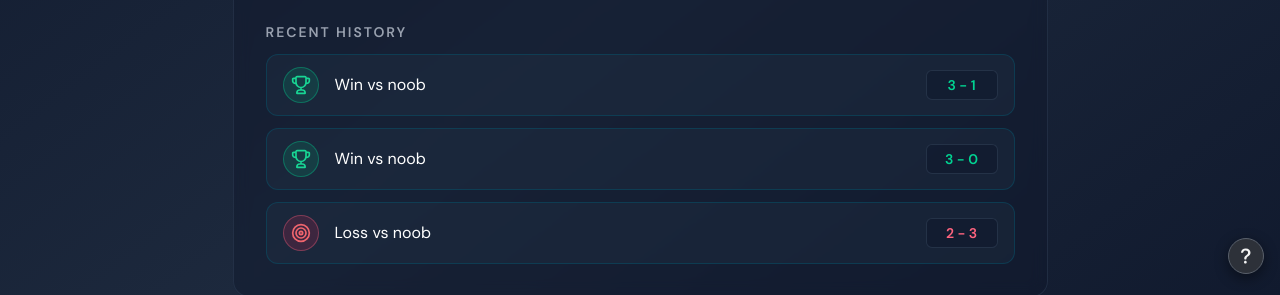
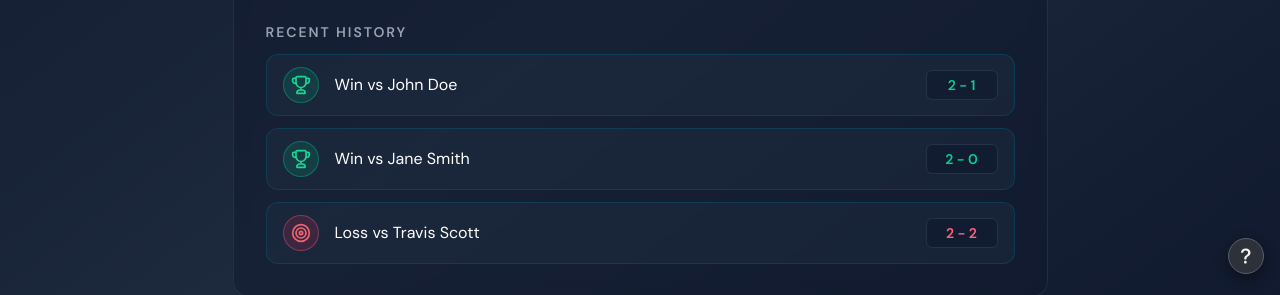
Before and after one commit to transcendence4two/Transcendence, a React (Vite) app in the folder frontend/: page /profile in a window 1280 px wide. Shown: the part 510-805 px from the top of the page. Built offline with nearby package versions, Linux system fonts and the light colour scheme; no server answers; sample sign-in values are in the browser's storage.

Commit message:
chore(frontend): refresh fallback match history sample names

```diff
--- a/frontend/src/components/profile/MatchHistory.tsx
+++ b/frontend/src/components/profile/MatchHistory.tsx
@@ -17,17 +17,17 @@ type MatchHistoryProps = {
 const fallbackMatches: MatchHistoryItem[] = [
   {
     result: "win",
-    opponent: { username: "noob", score: 1 },
-    player: { score: 3 },
+    opponent: { username: "John Doe", score: 1 },
+    player: { score: 2 },
   },
   {
     result: "win",
-    opponent: { username: "noob", score: 0 },
-    player: { score: 3 },
+    opponent: { username: "Jane Smith", score: 0 },
+    player: { score: 2 },
   },
   {
     result: "loss",
-    opponent: { username: "noob", score: 3 },
+    opponent: { username: "Travis Scott", score: 2 },
     player: { score: 2 },
   },
 ];
```
